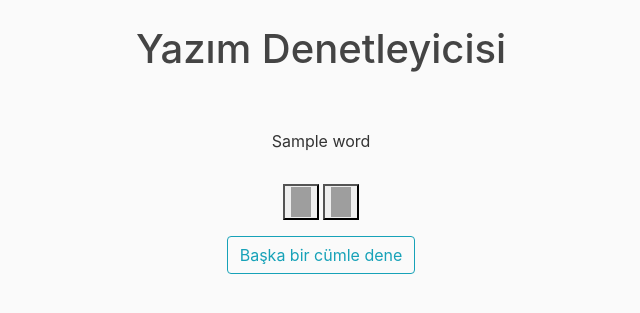
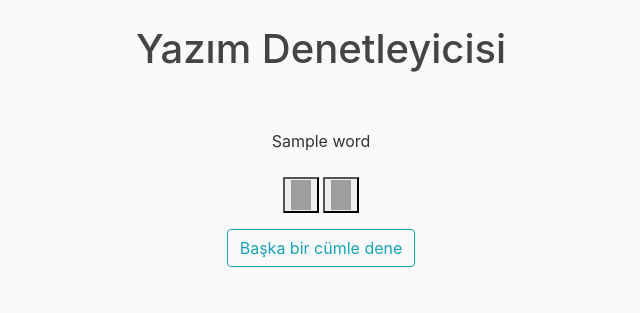
Before and after one commit to derlem/kanarya, a Django app: template game_project/spellchecker/templates/spellchecker/spellchecker_answer.html in a window 1280 px wide. Shown: the part 56-369 px from the top of the page, without its empty margins (319-959 px from the left). Run offline with Django 3.2, Linux system fonts and the light colour scheme; the template is opened without the code that fills it: most values are stand-ins (such as "Sample title", 1, 10 or a date in 2020); parts of the project's set-up code (start-up, migrations or seed data) failed here and were passed over; some libraries are stand-ins or nearby versions; grey boxes are pictures that could not be loaded.

Commit message:
Position components relative to each other in spellchecker view

```diff
--- a/game_project/spellchecker/templates/spellchecker/spellchecker_answer.html
+++ b/game_project/spellchecker/templates/spellchecker/spellchecker_answer.html
@@ -27,7 +27,9 @@
 
         </div>
 
-        <div style="position: absolute; text-align: center; top: 30%; left: 25%; right: 25%;">
+        <br>
+
+        <div >
 
 
             <form method="POST">
@@ -40,73 +42,9 @@
                     <img src="{% static 'spellchecker/dislike.png' %}" alt="[scissors]" width="20" height="30"/>
                 </button>
 
-                <!--
-                <input type="image" name="isHappy" value="True" src="{% static 'spellchecker/like.png' %}" alt="Submit" width="30" height="50">
-                <input type="image" name="isHappy" value="False" src="{% static 'spellchecker/dislike.png' %}" alt="Submit" width="30" height="50">-->
-
             </form>
-
-
             <a  href=" {% url 'spellchecker_query' %} " class="btn btn-outline-info mb-4">Başka bir cümle dene</a>
-            <!--
-            <form method="POST">
-                    {% csrf_token %}
-
-                <button type="submit" name="name" value="SKIP" class="btn btn-outline-info mb-4">Başka bir cümle dene</button>
-
-            </form>
-            -->
-
         </div>
-
-
-
     </div>
 
-    <!--
-	<div style="position: absolute; text-align: center; top: 20%; left: 25%; right: 25%; border: 1px solid #dddddd">
-
-
-        {% for entry in labeled_words %}
-
-            {% if entry.label == True %}
-
-                <span style="background: #f06b81">{{entry.word}}</span>
-
-            {% else %}
-
-                {{entry.word}}
-
-            {% endif %}
-
-        {% endfor  %}
-
-
-    </div>
-
-    <br>
-    <br>
-
-    <div style="position: absolute; text-align: center; top: 30%; left: 25%; right: 25%;">
-
-
-        <form method="POST">
-            {% csrf_token %}
-
-            <input type="image" name="" src="{% static 'spellchecker/like.png' %}" alt="Submit" width="100" height="134">
-            <input type="image" src="{% static 'spellchecker/dislike.png' %}" alt="Submit" width="100" height="134">
-
-        </form>
-
-        <form method="POST">
-                {% csrf_token %}
-
-            <button type="submit" name="name" value="SKIP" class="btn btn-outline-info mb-4">Başka bir cümle dene</button>
-
-        </form>
-
-    </div>
-    -->
-
-
 {% endblock content %}
```
